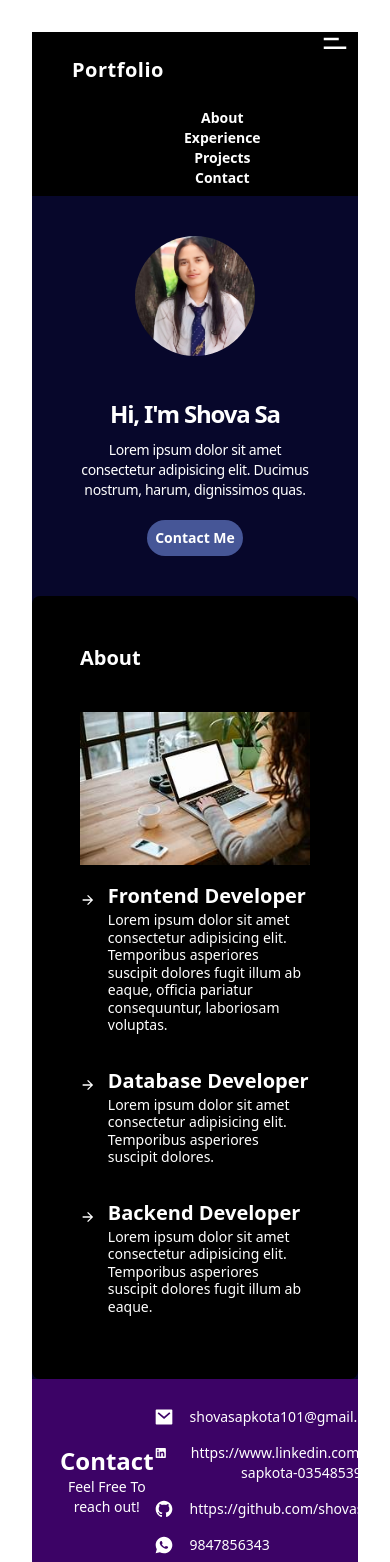
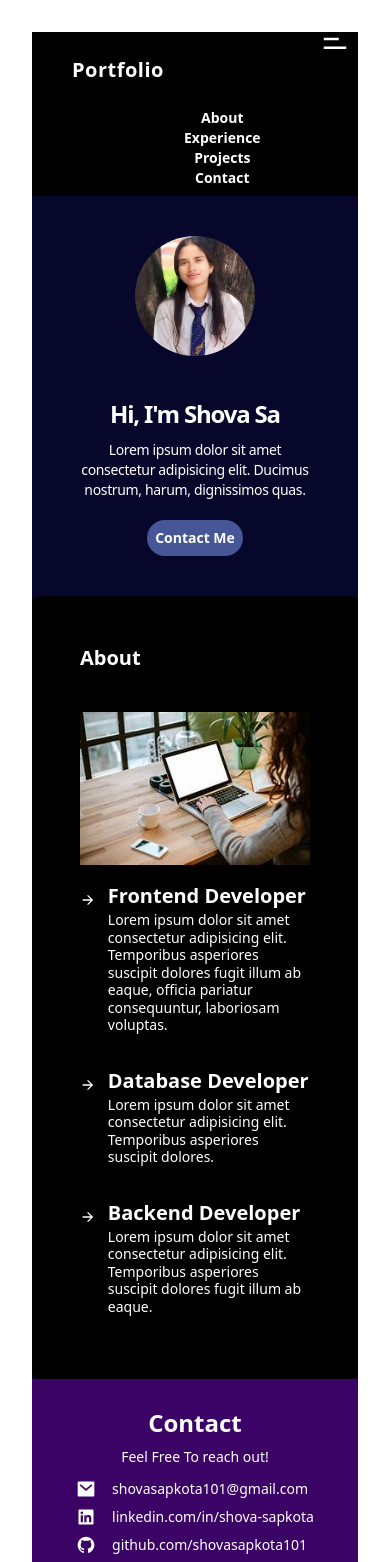
Before and after one commit to shovasapkota101/Personal-Portfolio, a React (Vite) app: page / in a window 390 px wide. Shown: the top 1562 px of the page. Built offline with nearby package versions, Linux system fonts and the light colour scheme.

Commit message:
Improve footer layout and make it fully responsive

```diff
--- a/src/Components/Footer/Footer.jsx
+++ b/src/Components/Footer/Footer.jsx
@@ -1,31 +1,40 @@
-import { RiGithubFill, RiLinkedinBoxFill, RiLinkedinBoxLine, RiLinkedinLine, RiMailAddFill, RiMailAiFill, RiMailCloseFill, RiMailFill, RiWhatsappFill } from '@remixicon/react'
-import { Github, GithubIcon, Linkedin, LinkedinIcon, LucideLinkedin, MailIcon } from 'lucide-react'
+import { RiGithubFill, RiLinkedinBoxFill, RiMailFill, RiWhatsappFill } from '@remixicon/react'
 import React from 'react'
 
 const Footer = () => {
   return (
-    <div id='Footer' className='text-(--primary-color) pb-10 flex justify-around bg-purple-950 p-7 md:p-10 lg:p-12 items-center'>
-        <div>
-            <h1 className='text-left text-2xl md:text-4xl lg:text-5xl font-bold'>Contact</h1>
-            <h3 className='text-sm md:text-xl lg:text-2xl font-normal'>Feel Free To reach out!</h3>
+    <div id='Footer' className='text-(--primary-color) pb-10 flex flex-col md:flex-row lg:flex-row justify-around bg-purple-950 p-7 md:p-10 lg:p-12 items-center'>
+        <div className='text-center md:text-left lg:text-left'>
+            <h1 className='text-2xl md:text-4xl lg:text-5xl font-bold'>Contact</h1>
+            <h3 className='text-sm md:text-xl lg:text-2xl font-normal mt-2'>Feel Free To reach out!</h3>
         </div>
 
-        <ul className='text-sm md:text-lg lg:text-xl space-y-4 '>
-            <li className='flex gap-4 cursor-pointer'>
+        <ul className='text-sm md:text-lg lg:text-xl space-y-2 md:space-y-3 lg:space-y-4 mt-3 md:mt-0'>
+            <li className='flex items-center hover:text-gray-300 transition gap-4 cursor-pointer'>
                 <RiMailFill className='h-5 md:h-7 lg:h-9 w-5 md:w-7 lg:w-9'/>
-                shovasapkota101@gmail.com
+                <a href="mailto:shovasapkota101@gmail.com" className='break-all hover:underline'>shovasapkota101@gmail.com</a>
             </li>
-            <li className='flex gap-4 cursor-pointer'>
+            <li className='flex items-center hover:text-gray-300 transition gap-4 cursor-pointer'>
                 <RiLinkedinBoxFill className='h-5 md:h-7 lg:h-9 w-5 md:w-7 lg:w-9'/>
-                https://www.linkedin.com/in/shova-sapkota-035485392/
+                <a
+                href="https://www.linkedin.com/in/shova-sapkota-035485392/"
+                target='_blank'
+                rel='noopener noreferrer'
+                className='break-all hover:underline'>linkedin.com/in/shova-sapkota</a>
+
             </li>
-            <li className='flex gap-4 cursor-pointer'>
+            <li className='flex items-center hover:text-gray-300 transition gap-4 cursor-pointer'>
                 <RiGithubFill className='h-5 md:h-7 lg:h-9 w-5 md:w-7 lg:w-9'/>
-                https://github.com/shovasapkota101
+                <a
+                href="https://github.com/shovasapkota101"
+                target='_blank'
+                rel='noopener noreferrer'
+                className=' hover:underline'>github.com/shovasapkota101</a>
+
             </li>
-            <li className='flex gap-4 cursor-pointer'>
+            <li className='flex items-center hover:text-gray-300 transition gap-4 cursor-pointer'>
                 <RiWhatsappFill className='h-5 md:h-7 lg:h-9 w-5 md:w-7 lg:w-9'/>
-                9847856343
+                <a href="tel:9847856343" className=' hover:underline'>9847856343</a>
             </li>
         </ul>
     </div>
--- a/src/Components/Hero/Hero.jsx
+++ b/src/Components/Hero/Hero.jsx
@@ -12,7 +12,9 @@ const Hero = () => {
       <div className='w-full md:pt-10 lg:text-left'>
       <h1 className='text-2xl md:text-3xl lg:text-5xl font-bold leading-normal tracking-tighter'><TextChange/></h1>
       <p className='text-sm md:text-xl lg:text-2xl tracking-tight mt-2 md:mt-3 lg:mt-4'>Lorem ipsum dolor sit amet consectetur adipisicing elit. Ducimus nostrum, harum, dignissimos quas.</p>
-      <button className='mt-5 md:mt-7 lg:mt-10 py-2 px-2 md:px-3 lg:px-4 text-sm md:text-lg lg:text-xl hover:opacity-85 duration-300 hover:scale-105 font-semibold rounded-3xl bg-[#465697]'>Contact Me</button>
+      <a href="#Footer">
+        <button className='mt-5 md:mt-7 lg:mt-10 py-2 px-2 md:px-3 lg:px-4 text-sm md:text-lg lg:text-xl hover:opacity-85 duration-300 hover:scale-105 font-semibold rounded-3xl bg-[#465697]'>Contact Me</button>
+      </a>
       </div>
 
     </div>
--- a/src/Components/Navbar/Navbar.jsx
+++ b/src/Components/Navbar/Navbar.jsx
@@ -7,7 +7,7 @@ const Navbar = () => {
   return (
    <nav className='flex flex-wrap bg-(--background-color) h-auto w-full overflow-hidden justify-between md:items-center text-(--primary-color) px-10 md:px-20 pt-6'>
        <span className='text-xl font-bold tracking-wide'>Portfolio</span>
-       <ul className='mx-24 py-2 mt-4 font-semibold text-center md:bg-transparent md:mx-0 md:flex gap-2 md:gap-4 lg:gap-6'>
+       <ul className='mx-24 py-2 mt-4 font-semibold md:text-center md:bg-transparent md:mx-0 md:flex gap-2 md:gap-4 lg:gap-6'>
        <a href="#about">
          <li className='text-sm md:text-lg lg:text-lg hover:bg-(--background-blue) px-4 rounded-xl md:border-none lg:border-none transition-all duration-300'>
             About
```
